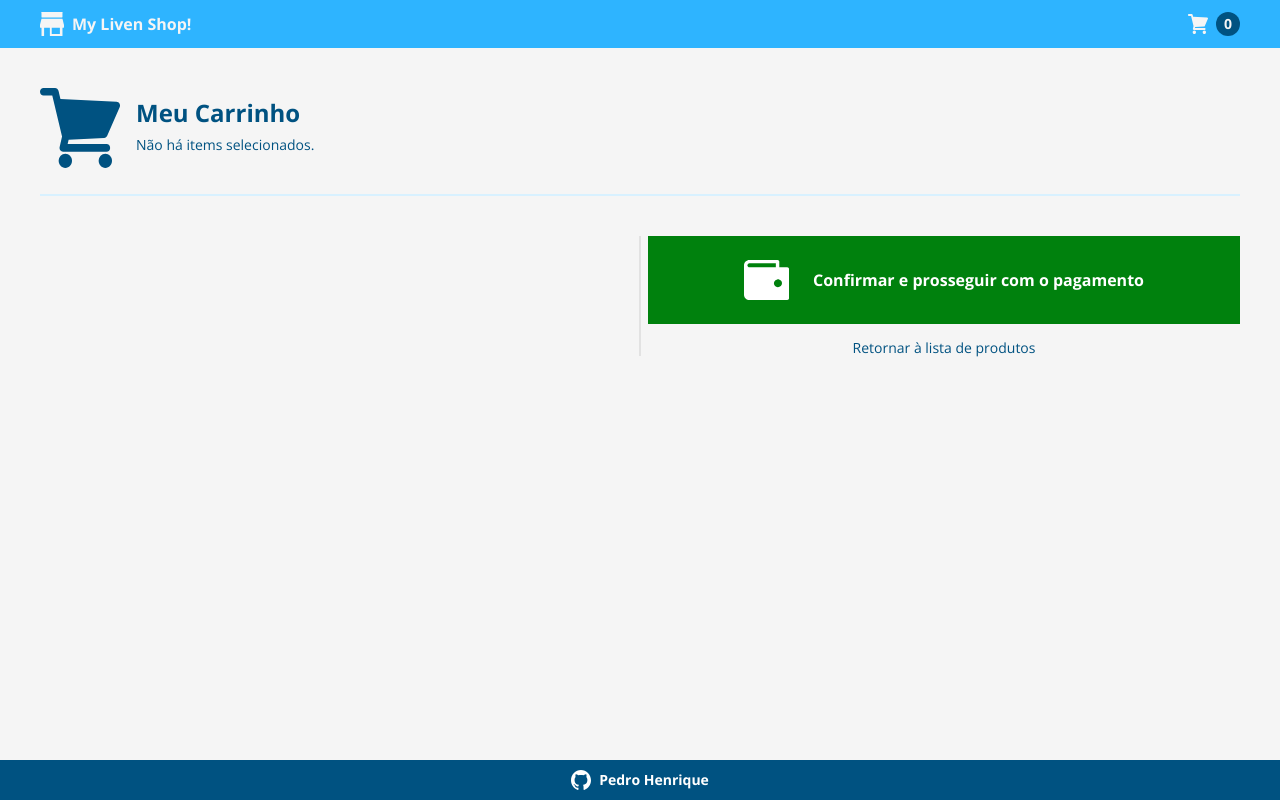
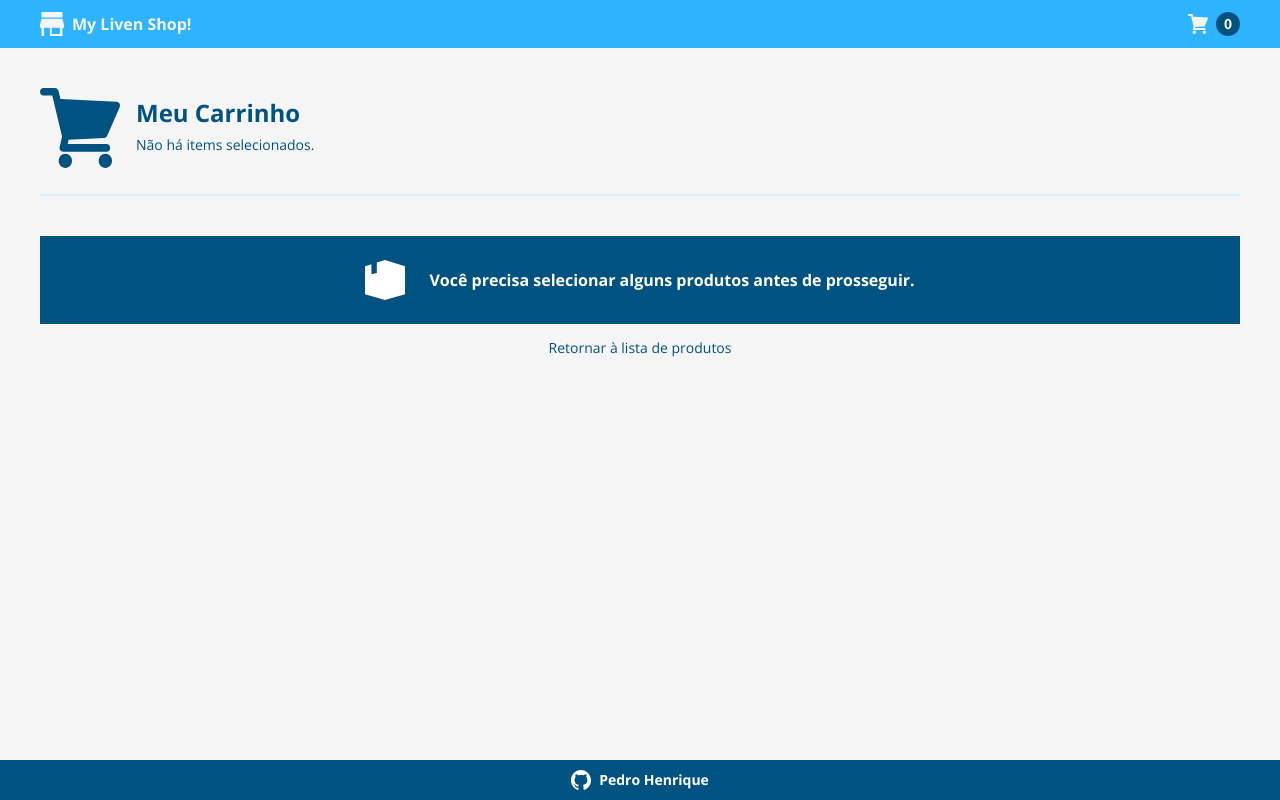
Before and after one commit to p-h-marques/mylivenshop, a React (Create React App) app: page /cart in a window 1280 px wide. Built offline with nearby package versions, Linux system fonts and the light colour scheme; the HTML template or start-up script is replaced by a standard one.

Commit message:
Mudando ações caso o checkout esteja vazio

```diff
--- a/src/components/action/index.jsx
+++ b/src/components/action/index.jsx
@@ -2,15 +2,22 @@ import React from 'react'
 import {ActionStyles} from './styles.js'
 
 import ImgWallet from '../../assets/images/wallet.svg'
+import ImgProduct from '../../assets/images/products_white.svg'
 
-const Action = () => {
+const Action = ({active}) => {
     return (
-        <ActionStyles>
+        <ActionStyles active={active}>
             <img
-                src={ImgWallet}
+                src={active ? ImgWallet : ImgProduct}
                 alt="Confirmar e prosseguir com o pagamento"
             />
-            <span>Confirmar e prosseguir com o pagamento</span>
+            <span>
+                {
+                    active
+                        ? 'Confirmar e prosseguir com o pagamento'
+                        : 'Você precisa selecionar alguns produtos antes de prosseguir.'
+                }
+            </span>
         </ActionStyles>
     )
 }
--- a/src/components/action/styles.js
+++ b/src/components/action/styles.js
@@ -8,12 +8,12 @@ export const ActionStyles = styled.div`
     align-items: center;
     justify-content: center;
     gap: ${measures[3]};
-    background-color: ${colors.success};
+    background-color: ${props => props.active ? colors.success : colors.dark};
     padding: ${measures[3]};
-    cursor: pointer;
+    cursor: ${props => props.active ? 'pointer' : 'default'};
 
     &:hover{
-        background-color: ${colors.successHover};
+        background-color: ${props => props.active ? colors.successHover : colors.success};
     }
 
     img {
--- a/src/pages/cart/index.jsx
+++ b/src/pages/cart/index.jsx
@@ -26,7 +26,10 @@ const Cart = () => {
 
     return (
         <CartStyles>
-            <div className="grid">
+            <div
+                className="grid"
+                style={state.cart.length === 0 ? {display:'none'} : null}
+            >
                 {
                     state.cart.map(product => {
                         const productInCart = state.products.filter(
@@ -68,7 +71,7 @@ const Cart = () => {
                 }
             </div>
             <div className="actions">
-                <Action />
+                <Action active={state.cart.length !== 0}/>
 
                 <Link to="/products">
                     Retornar à lista de produtos
```
Also changed, not shown: src/assets/images/products_white.svg (added).
